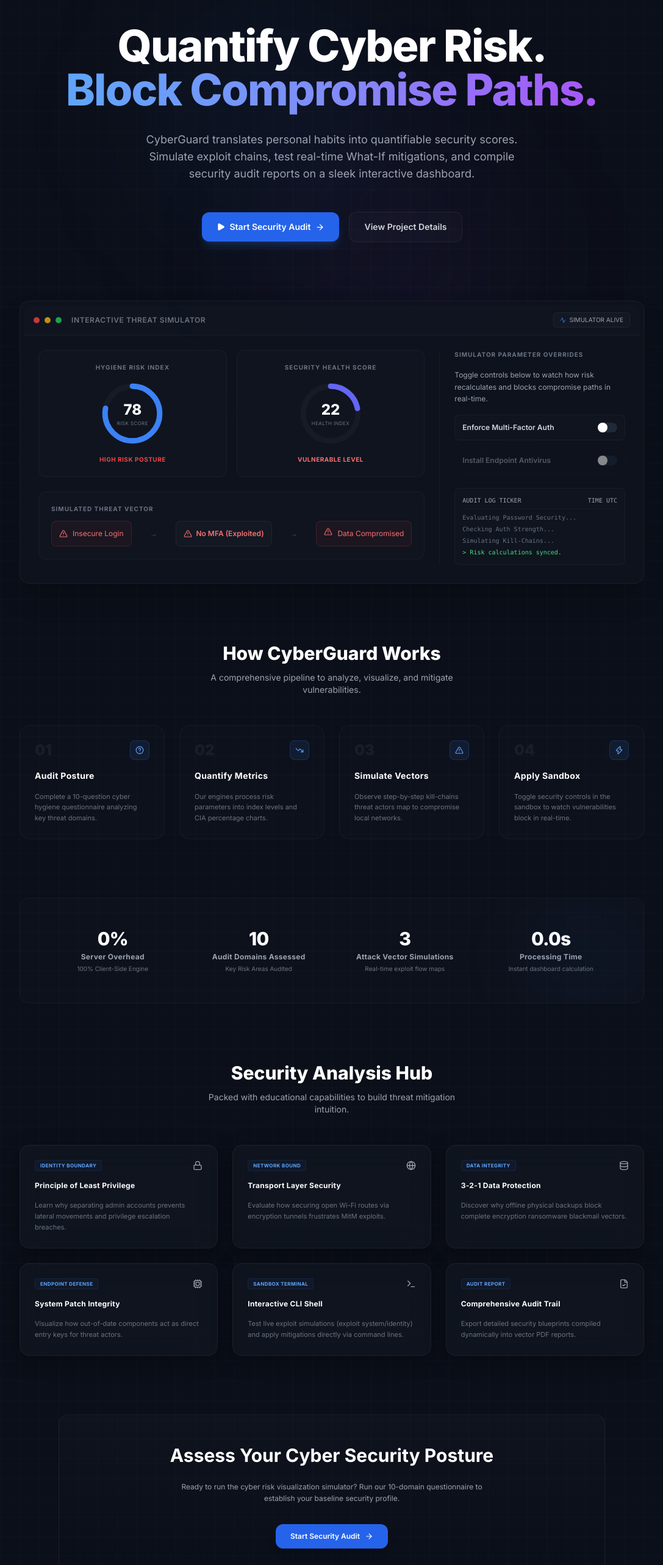
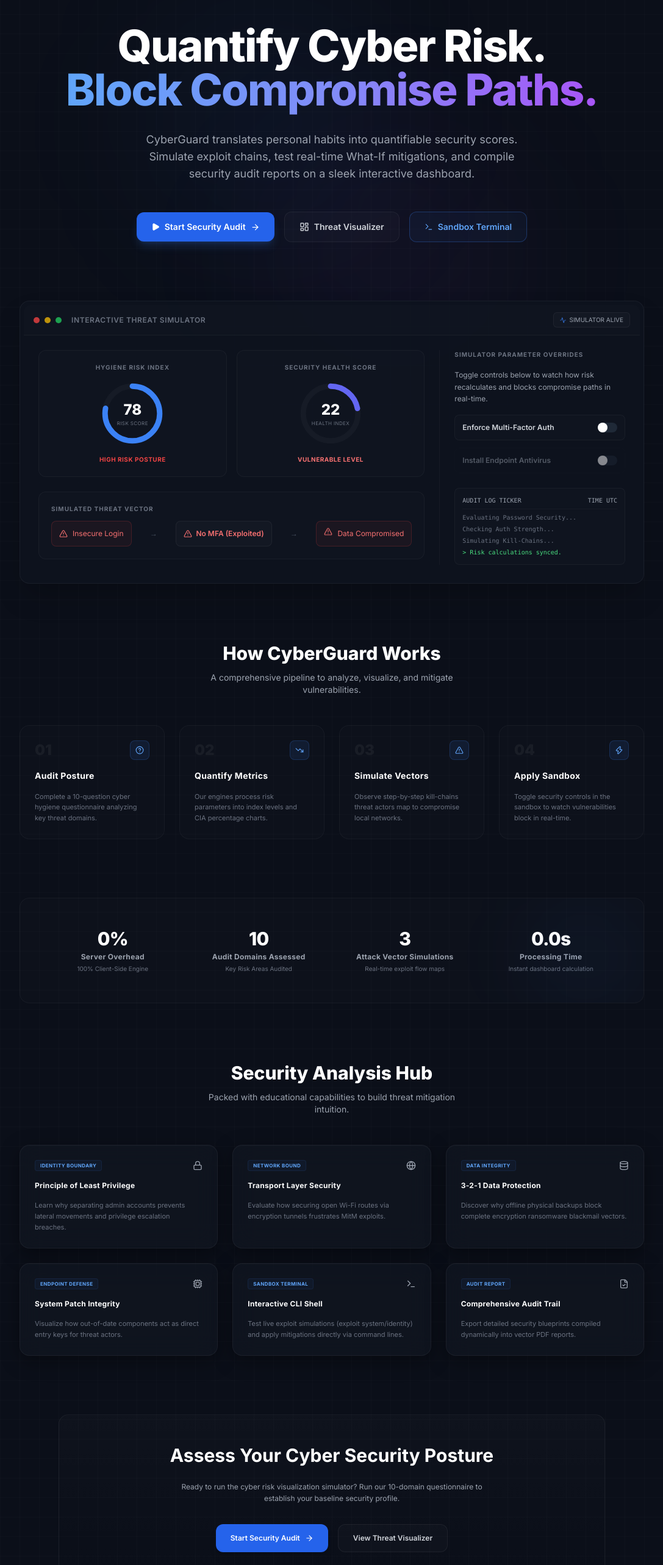
Before and after one commit to Aniket-Tech-Universe/CyberGuard, a Next.js app: page / in a window 1280 px wide. Shown: the part 234-2800 px from the top of the page at 61% size, without its empty margins (96-1183 px from the left). Built offline with nearby package versions, Linux system fonts and the light colour scheme.

Commit message:
Expose all features unconditionally and remove unused variables

```diff
--- a/src/app/dashboard/page.tsx
+++ b/src/app/dashboard/page.tsx
@@ -2,7 +2,6 @@
 
 import { useEffect, useState } from "react";
 import Link from "next/link";
-import { useRouter } from "next/navigation";
 import { useAssessmentStore } from "@/stores/assessment-store";
 import { evaluateRisk } from "@/lib/risk-engine";
 import { evaluateCia } from "@/lib/cia-engine";
@@ -378,8 +377,7 @@
 }
 
 export default function DashboardPage() {
-  const router = useRouter();
-  const { answers, isSubmitted, whatIfToggles, setWhatIfToggle, resetWhatIfToggles } =
+  const { answers, whatIfToggles, setWhatIfToggle, resetWhatIfToggles } =
     useAssessmentStore();
 
   const [activePathTab, setActivePathTab] = useState("credential-theft");
@@ -388,20 +386,7 @@
   const [selectedNodeId, setSelectedNodeId] = useState<string | null>(null);
   const [selectedGeoSource, setSelectedGeoSource] = useState<string | null>(null);
 
-  // Redirect if not submitted
-  useEffect(() => {
-    if (!isSubmitted) {
-      router.push("/assessment");
-    }
-  }, [isSubmitted, router]);
 
-  if (!isSubmitted) {
-    return (
-      <div className="flex min-h-[60vh] flex-col items-center justify-center space-y-4 text-center">
-        <LoaderSpinner />
-      </div>
-    );
-  }
 
   // Calculate parameters
   const risk = evaluateRisk(answers, whatIfToggles);
@@ -1270,12 +1255,3 @@
     </div>
   );
 }
-
-function LoaderSpinner() {
-  return (
-    <div className="flex flex-col items-center justify-center space-y-3">
-      <RefreshCw className="animate-spin text-blue-500" size={32} />
-      <span className="text-xs text-gray-500 uppercase tracking-widest font-semibold">Loading Threat Visualizer</span>
-    </div>
-  );
-}
--- a/src/app/page.tsx
+++ b/src/app/page.tsx
@@ -2,7 +2,6 @@
 
 import { useState, useEffect } from "react";
 import Link from "next/link";
-import { useAssessmentStore } from "@/stores/assessment-store";
 import {
   ShieldCheck,
   AlertTriangle,
@@ -22,7 +21,6 @@
 } from "lucide-react";
 
 export default function HomePage() {
-  const { isSubmitted } = useAssessmentStore();
 
   // Interactive mock dashboard preview local state
   const [mockMfa, setMockMfa] = useState(false);
@@ -65,36 +63,26 @@
 
         <div className="flex flex-col sm:flex-row justify-center items-center gap-4 pt-4">
           <Link
-            href={isSubmitted ? "/dashboard" : "/assessment"}
+            href="/assessment"
             className="group flex items-center gap-2 rounded-xl bg-blue-600 px-6 py-3.5 text-sm font-semibold text-white shadow-lg shadow-blue-500/20 transition-all duration-200 hover:bg-blue-500 hover:shadow-blue-500/30 hover:scale-[1.02]"
           >
-            {isSubmitted ? (
-              <>
-                <LayoutDashboard size={16} />
-                Open Threat Visualizer
-              </>
-            ) : (
-              <>
-                <Play size={14} fill="currentColor" />
-                Start Security Audit
-              </>
-            )}
+            <Play size={14} fill="currentColor" />
+            Start Security Audit
             <ArrowRight size={15} className="transition-transform group-hover:translate-x-0.5" />
           </Link>
-          {isSubmitted && (
-            <Link
-              href="/terminal"
-              className="flex items-center gap-2 rounded-xl border border-blue-500/30 bg-blue-500/5 hover:bg-blue-500/10 px-6 py-3.5 text-sm font-semibold text-blue-400 hover:text-white transition-all duration-200"
-            >
-              <Terminal size={14} />
-              Open Sandbox Terminal
-            </Link>
-          )}
           <Link
-            href="/about-project"
+            href="/dashboard"
             className="flex items-center gap-2 rounded-xl border border-white/[0.06] bg-white/[0.02] hover:bg-white/[0.04] px-6 py-3.5 text-sm font-semibold text-gray-300 transition-all duration-200 hover:text-white"
           >
-            View Project Details
+            <LayoutDashboard size={16} />
+            Threat Visualizer
+          </Link>
+          <Link
+            href="/terminal"
+            className="flex items-center gap-2 rounded-xl border border-blue-500/30 bg-blue-500/5 hover:bg-blue-500/10 px-6 py-3.5 text-sm font-semibold text-blue-400 hover:text-white transition-all duration-200"
+          >
+            <Terminal size={14} />
+            Sandbox Terminal
           </Link>
         </div>
       </section>
@@ -383,13 +371,19 @@
         <p className="mx-auto max-w-lg text-xs text-gray-400 leading-relaxed">
           Ready to run the cyber risk visualization simulator? Run our 10-domain questionnaire to establish your baseline security profile.
         </p>
-        <div className="pt-2">
+        <div className="pt-2 flex justify-center gap-4">
           <Link
-            href={isSubmitted ? "/dashboard" : "/assessment"}
-            className="group inline-flex items-center gap-2 rounded-xl bg-blue-600 hover:bg-blue-500 px-6 py-3 text-xs font-semibold text-white shadow-lg transition-all"
+            href="/assessment"
+            className="group inline-flex items-center gap-2 rounded-xl bg-blue-600 hover:bg-blue-500 px-6 py-3.5 text-xs font-semibold text-white shadow-lg transition-all"
           >
-            {isSubmitted ? "View Threat Visualizer" : "Start Security Audit"}
+            Start Security Audit
             <ArrowRight size={14} className="transition-transform group-hover:translate-x-0.5" />
+          </Link>
+          <Link
+            href="/dashboard"
+            className="group inline-flex items-center gap-2 rounded-xl border border-white/[0.06] bg-white/[0.02] hover:bg-white/[0.04] px-6 py-3.5 text-xs font-semibold text-gray-300 transition-all hover:text-white"
+          >
+            View Threat Visualizer
           </Link>
         </div>
       </section>
--- a/src/app/reports/page.tsx
+++ b/src/app/reports/page.tsx
@@ -1,7 +1,6 @@
 "use client";
 
-import { useEffect, useState } from "react";
-import { useRouter } from "next/navigation";
+import { useState } from "react";
 import { useAssessmentStore } from "@/stores/assessment-store";
 import { QUESTIONS } from "@/data/questions";
 import { evaluateRisk } from "@/lib/risk-engine";
@@ -15,29 +14,14 @@
   CheckCircle,
   HelpCircle,
   ChevronRight,
-  Loader2,
   Activity
 } from "lucide-react";
 
 export default function ReportsPage() {
-  const router = useRouter();
-  const { answers, isSubmitted, whatIfToggles } = useAssessmentStore();
+  const { answers, whatIfToggles } = useAssessmentStore();
   const [expandedIndex, setExpandedIndex] = useState<number | null>(null);
 
-  useEffect(() => {
-    if (!isSubmitted) {
-      router.push("/assessment");
-    }
-  }, [isSubmitted, router]);
 
-  if (!isSubmitted) {
-    return (
-      <div className="flex min-h-[60vh] flex-col items-center justify-center space-y-4 text-center">
-        <Loader2 className="animate-spin text-blue-500" size={32} />
-        <span className="text-xs text-gray-500 uppercase tracking-widest font-semibold">Loading Report Archive</span>
-      </div>
-    );
-  }
 
   // Calculate parameters for PDF
   const risk = evaluateRisk(answers, whatIfToggles);
--- a/src/app/terminal/page.tsx
+++ b/src/app/terminal/page.tsx
@@ -1,7 +1,6 @@
 "use client";
 
 import { useState, useRef, useEffect } from "react";
-import { useRouter } from "next/navigation";
 import { useAssessmentStore } from "@/stores/assessment-store";
 import { Terminal as TerminalIcon, ArrowLeft } from "lucide-react";
 import Link from "next/link";
@@ -12,8 +11,7 @@
 }
 
 export default function TerminalPage() {
-  const router = useRouter();
-  const { isSubmitted, whatIfToggles, setWhatIfToggle } = useAssessmentStore();
+  const { whatIfToggles, setWhatIfToggle } = useAssessmentStore();
 
   const [inputVal, setInputVal] = useState("");
   const [commandHistory, setCommandHistory] = useState<string[]>([]);
@@ -39,21 +37,7 @@
     inputRef.current?.focus();
   }, []);
 
-  // Redirect to assessment if not submitted
-  useEffect(() => {
-    if (!isSubmitted) {
-      router.push("/assessment");
-    }
-  }, [isSubmitted, router]);
 
-  if (!isSubmitted) {
-    return (
-      <div className="flex min-h-[60vh] flex-col items-center justify-center space-y-4 text-center">
-        <div className="h-8 w-8 animate-spin rounded-full border-4 border-blue-500 border-t-transparent" />
-        <p className="text-sm text-gray-400 font-mono">Redirecting to active audit portal...</p>
-      </div>
-    );
-  }
 
   const handleCommandSubmit = (e: React.FormEvent) => {
     e.preventDefault();
--- a/src/components/layout/Navbar.tsx
+++ b/src/components/layout/Navbar.tsx
@@ -3,26 +3,18 @@
 import { useState } from "react";
 import Link from "next/link";
 import { usePathname } from "next/navigation";
-import { useAssessmentStore } from "@/stores/assessment-store";
 import { Shield, BarChart3, Info, User, HelpCircle, Menu, X, FileText, Terminal } from "lucide-react";
 
 export default function Navbar() {
   const pathname = usePathname();
-  const { isSubmitted } = useAssessmentStore();
   const [mobileMenuOpen, setMobileMenuOpen] = useState(false);
 
   const links = [
     { href: "/", label: "Home", icon: Shield },
-    {
-      href: isSubmitted ? "/dashboard" : "/assessment",
-      label: isSubmitted ? "Risk Visualizer" : "Security Audit",
-      icon: isSubmitted ? BarChart3 : HelpCircle,
-    },
-    ...(isSubmitted ? [
-      { href: "/reports", label: "Audit Trail", icon: FileText },
-      { href: "/terminal", label: "Sandbox Terminal", icon: Terminal },
-      { href: "/assessment", label: "Retake Audit", icon: HelpCircle }
-    ] : []),
+    { href: "/assessment", label: "Security Audit", icon: HelpCircle },
+    { href: "/dashboard", label: "Risk Visualizer", icon: BarChart3 },
+    { href: "/reports", label: "Audit Trail", icon: FileText },
+    { href: "/terminal", label: "Sandbox Terminal", icon: Terminal },
     { href: "/about-project", label: "Project Details", icon: Info },
     { href: "/about-developer", label: "Developer Bio", icon: User },
   ];
```
